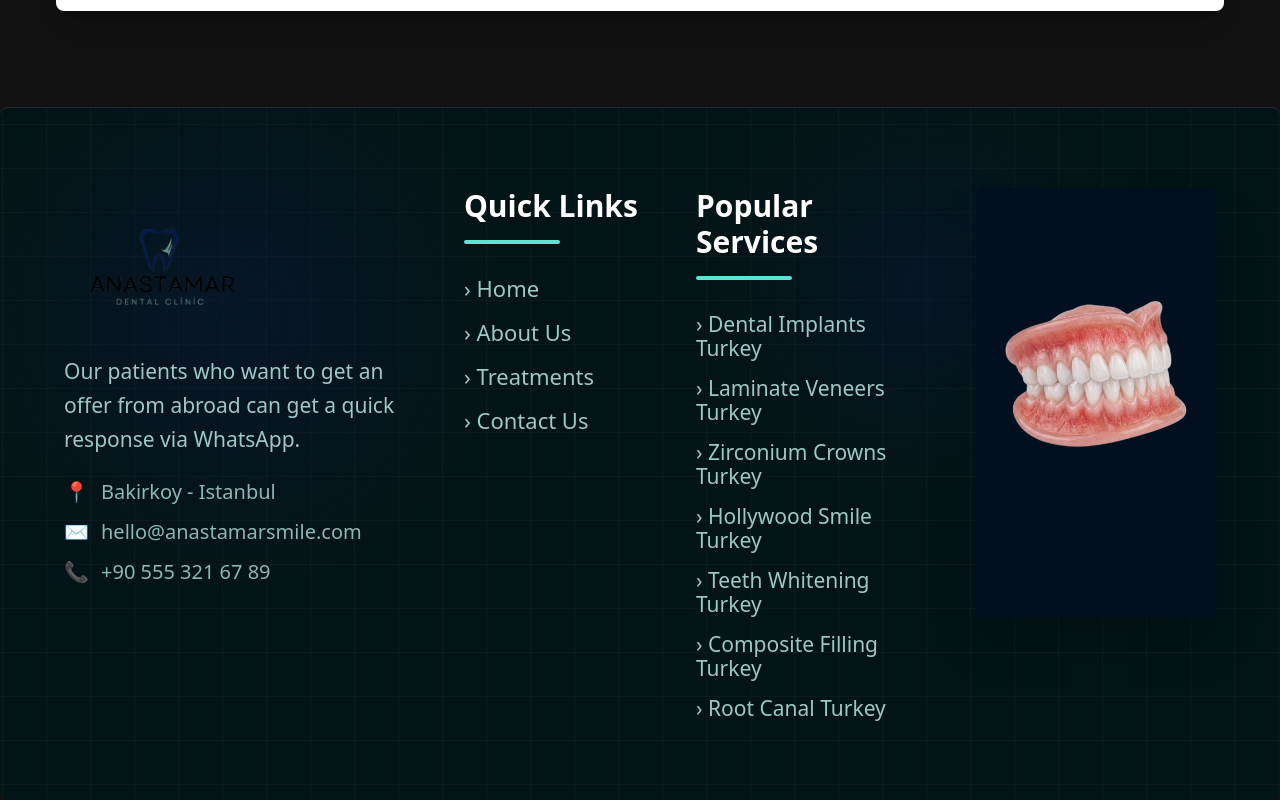
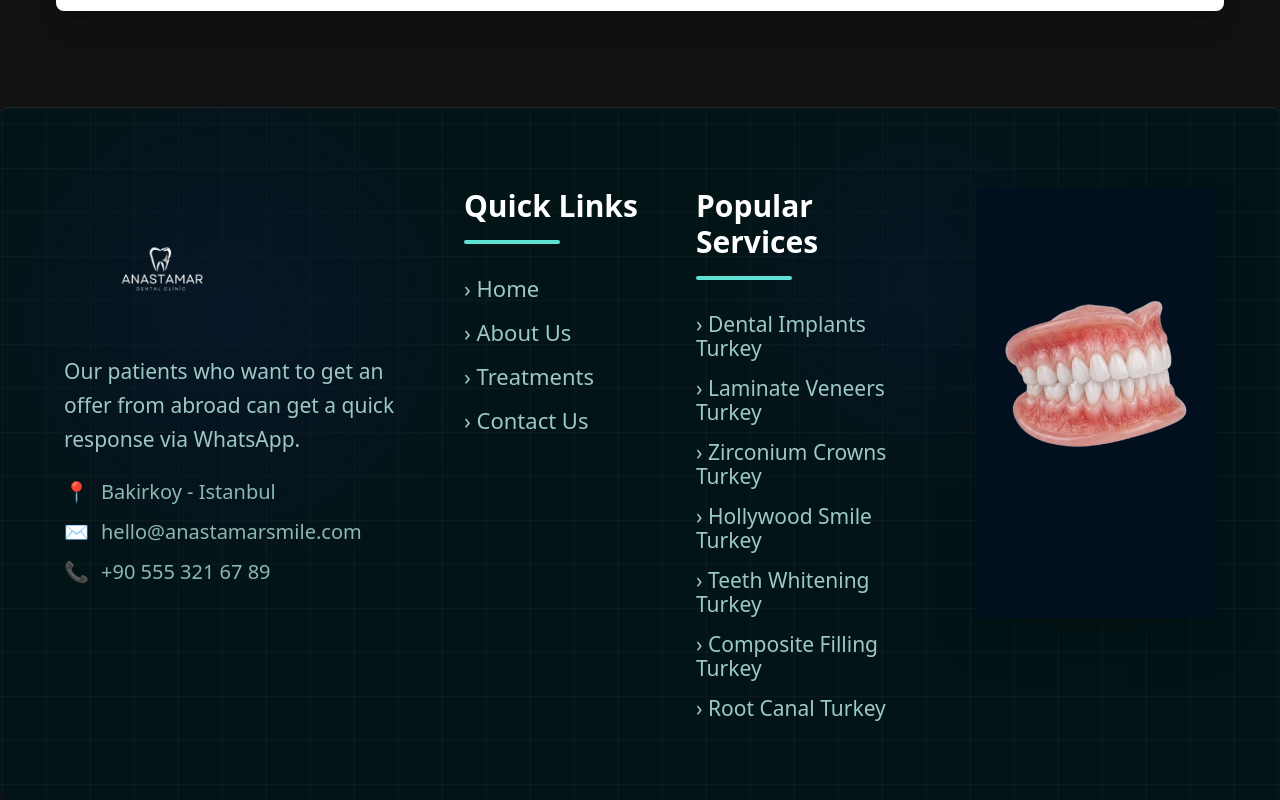
Before and after one commit to ibrahimtkmz/antasmardentalclinic, a Next.js app: page / in a window 1280 px wide. Shown: the part 9093-9893 px from the top of the page. Built offline with nearby package versions, Linux system fonts and the light colour scheme.

Commit message:
Update Footer.jsx

```diff
--- a/app/components/Footer.jsx
+++ b/app/components/Footer.jsx
@@ -25,7 +25,7 @@ export default function Footer() {
           <div className="flex flex-col pt-2">
             <div className="relative h-[130px] sm:h-[150px]">
               <img
-                src="/Anastamar.Dental.Clinic.png"
+                src="/logo-beyaz.png"
                 alt="Anastamar Dental Clinic Logo"
                 className="absolute left-[-12px] top-[-34px] h-[190px] w-auto max-w-none object-contain pointer-events-none sm:h-[220px]"
               />
```
